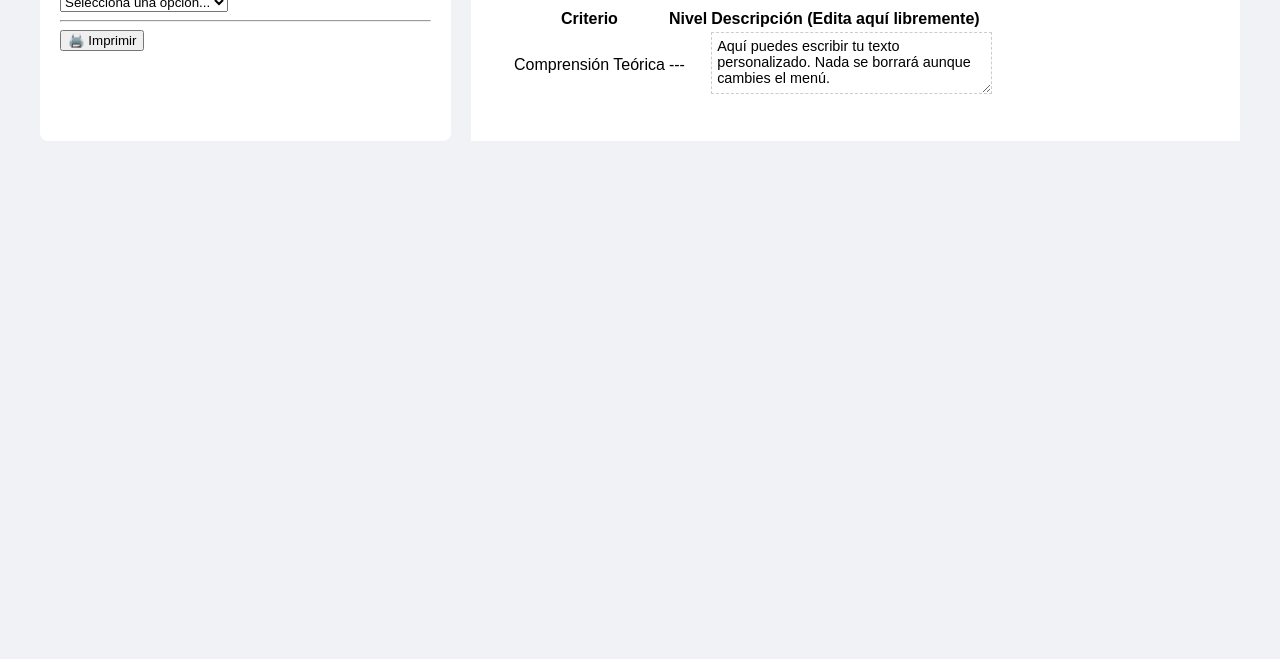
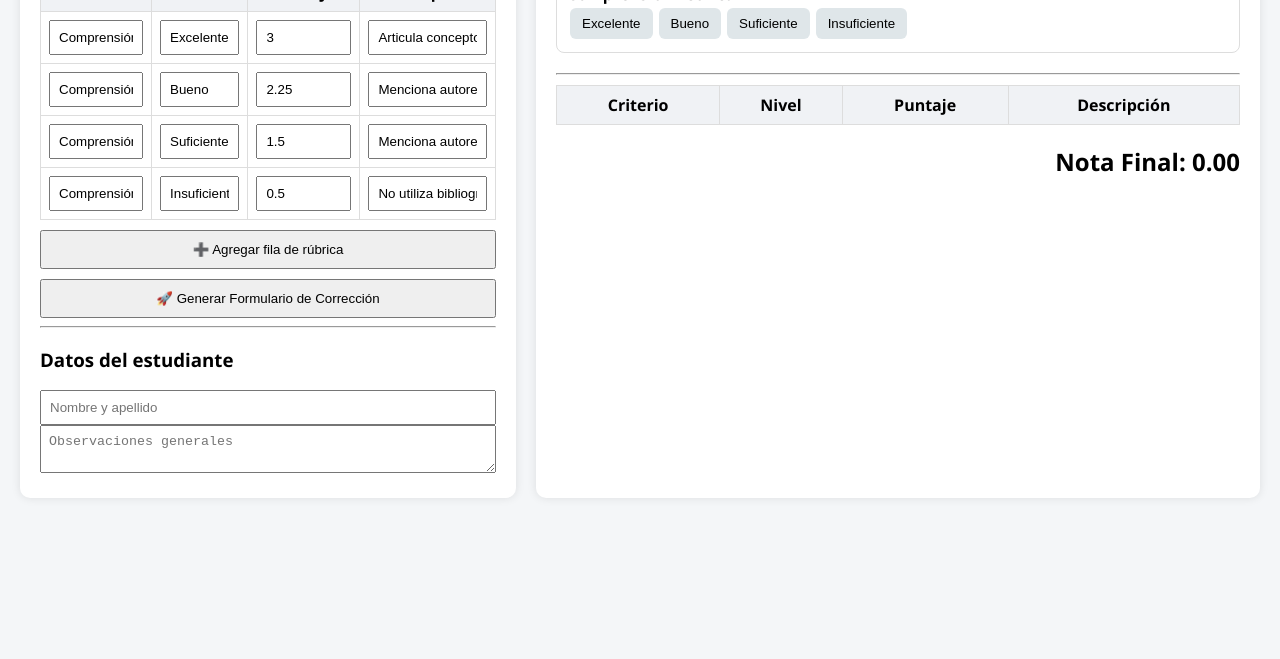
Before and after one commit to lsnieg-design/nomade, a plain HTML site: page raspanti/retroalimentacion.html in a window 1280 px wide. Shown: the part 141-800 px from the top of the page. Drawn offline with Linux system fonts and the light colour scheme.

Commit message:
Update retroalimentacion.html

```diff
--- a/raspanti/retroalimentacion.html
+++ b/raspanti/retroalimentacion.html
@@ -2,78 +2,358 @@
 <html lang="es">
 <head>
 <meta charset="UTF-8">
-    <title>Generador de Retroalimentación</title>
+<title>Generador Universal de Retroalimentación</title>
+
 <style>
-        body { font-family: sans-serif; background: #f0f2f5; padding: 20px; }
-        .contenedor { display: flex; gap: 20px; max-width: 1200px; margin: 0 auto; }
-        .panel-controles { width: 35%; background: white; padding: 20px; border-radius: 8px; }
-        .panel-reporte { width: 65%; background: white; padding: 40px; }
-
-        /* Esto hace que el textarea dentro de la tabla parezca texto normal */
-        .txt-editable {
-            width: 100%; border: 1px dashed #ccc; padding: 5px;
-            font-family: inherit; font-size: 0.9rem; resize: vertical; min-height: 50px;
+body{
+    font-family:Segoe UI,sans-serif;
+    background:#f4f6f8;
+    margin:20px;
 }
 
-        @media print {
-            .panel-controles { display: none; }
-            .panel-reporte { width: 100%; box-shadow: none; padding: 0; }
-            .txt-editable { border: none; } /* Sin borde al imprimir */
+.contenedor{
+    display:flex;
+    gap:20px;
+}
+
+.panel{
+    background:white;
+    padding:20px;
+    border-radius:10px;
+    box-shadow:0 0 10px rgba(0,0,0,.1);
+}
+
+#config{
+    width:40%;
+}
+
+#reporte{
+    width:60%;
+}
+
+table{
+    width:100%;
+    border-collapse:collapse;
+    margin-top:10px;
+}
+
+th,td{
+    border:1px solid #ddd;
+    padding:8px;
+}
+
+th{
+    background:#f0f2f5;
+}
+
+input,textarea{
+    width:100%;
+    padding:8px;
+    box-sizing:border-box;
+}
+
+button{
+    cursor:pointer;
+}
+
+.btn-agregar{
+    margin-top:10px;
+    width:100%;
+    padding:10px;
+}
+
+.boton-nivel{
+    margin:3px;
+    padding:8px 12px;
+    border:none;
+    border-radius:6px;
+    background:#dfe6e9;
+}
+
+.boton-nivel.activo{
+    background:#3498db;
+    color:white;
+}
+
+.criterio-box{
+    margin-bottom:20px;
+    padding:10px;
+    border:1px solid #ddd;
+    border-radius:8px;
+}
+
+.nota{
+    font-size:24px;
+    font-weight:bold;
+    text-align:right;
+    margin-top:20px;
 }
 </style>
 </head>
+
 <body>
 
 <div class="contenedor">
-    <div class="panel-controles">
-        <h2>Controles</h2>
-        <!-- Al cambiar el select, solo cambia el nivel, pero no debería borrar lo que escribas en la tabla -->
-        <label>1. Comprensión (Seleccionar para sugerir):</label>
-        <select onchange="sugerir('rub1', this.value)">
-            <option value="">Selecciona una opción...</option>
-            <option value="Excelente (3p)">Excelente (3p)</option>
-            <option value="Bueno (2.25p)">Bueno (2.25p)</option>
-        </select>
-        <hr>
-        <button onclick="window.print()">🖨️ Imprimir</button>
-    </div>
 
-    <div class="panel-reporte">
-        <h1>Retroalimentación</h1>
-        <table>
+<div class="panel" id="config">
+
+<h2>Configurar Rúbrica</h2>
+
+<table id="tablaRubrica">
+<thead>
 <tr>
 <th>Criterio</th>
 <th>Nivel</th>
-                <th>Descripción (Edita aquí libremente)</th>
+<th>Puntaje</th>
+<th>Descripción</th>
 </tr>
+</thead>
+
+<tbody>
+
 <tr>
-                <td>Comprensión Teórica</td>
-                <td id="rub1-nivel">---</td>
-                <td><textarea id="rub1-desc" class="txt-editable">Aquí puedes escribir tu texto personalizado. Nada se borrará aunque cambies el menú.</textarea></td>
+<td><input value="Comprensión Teórica"></td>
+<td><input value="Excelente"></td>
+<td><input value="3"></td>
+<td><input value="Articula conceptos con autores de forma precisa y profunda"></td>
 </tr>
+
+<tr>
+<td><input value="Comprensión Teórica"></td>
+<td><input value="Bueno"></td>
+<td><input value="2.25"></td>
+<td><input value="Menciona autores adecuadamente"></td>
+</tr>
+
+<tr>
+<td><input value="Comprensión Teórica"></td>
+<td><input value="Suficiente"></td>
+<td><input value="1.5"></td>
+<td><input value="Menciona autores superficialmente"></td>
+</tr>
+
+<tr>
+<td><input value="Comprensión Teórica"></td>
+<td><input value="Insuficiente"></td>
+<td><input value="0.5"></td>
+<td><input value="No utiliza bibliografía"></td>
+</tr>
+
+</tbody>
 </table>
+
+<button class="btn-agregar" onclick="agregarFila()">
+➕ Agregar fila de rúbrica
+</button>
+
+<button class="btn-agregar" onclick="generarCorreccion()">
+🚀 Generar Formulario de Corrección
+</button>
+
+<hr>
+
+<h3>Datos del estudiante</h3>
+
+<input id="nombre" placeholder="Nombre y apellido">
+
+<textarea id="observaciones"
+placeholder="Observaciones generales"></textarea>
+
 </div>
+
+<div class="panel" id="reporte">
+
+<h2>Retroalimentación</h2>
+
+<div id="zonaCorreccion"></div>
+
+<hr>
+
+<table>
+<thead>
+<tr>
+<th>Criterio</th>
+<th>Nivel</th>
+<th>Puntaje</th>
+<th>Descripción</th>
+</tr>
+</thead>
+
+<tbody id="tablaResultado">
+</tbody>
+</table>
+
+<div class="nota">
+Nota Final: <span id="notaFinal">0</span>
+</div>
+
+</div>
+
 </div>
 
 <script>
-    // Tu base de datos de sugerencias
-    const baseSugerencias = {
-        "rub1": {
-            "Excelente (3p)": "Articula conceptos con autores de forma precisa y profunda.",
-            "Bueno (2.25p)": "Menciona autores adecuadamente."
+
+let rubrica = {};
+let seleccionados = {};
+
+function agregarFila(){
+
+let tabla =
+document.querySelector("#tablaRubrica tbody");
+
+let fila = document.createElement("tr");
+
+fila.innerHTML = `
+<td><input></td>
+<td><input></td>
+<td><input></td>
+<td><input></td>
+`;
+
+tabla.appendChild(fila);
 }
+
+function generarCorreccion(){
+
+rubrica = {};
+seleccionados = {};
+
+let filas =
+document.querySelectorAll(
+"#tablaRubrica tbody tr"
+);
+
+filas.forEach(fila=>{
+
+let c =
+fila.cells[0].querySelector("input").value;
+
+let n =
+fila.cells[1].querySelector("input").value;
+
+let p =
+parseFloat(
+fila.cells[2].querySelector("input").value
+);
+
+let d =
+fila.cells[3].querySelector("input").value;
+
+if(!rubrica[c]){
+rubrica[c]=[];
+}
+
+rubrica[c].push({
+nivel:n,
+puntaje:p,
+descripcion:d
+});
+
+});
+
+let zona =
+document.getElementById("zonaCorreccion");
+
+zona.innerHTML="";
+
+for(let criterio in rubrica){
+
+let div =
+document.createElement("div");
+
+div.className="criterio-box";
+
+div.innerHTML=
+`<strong>${criterio}</strong><br>`;
+
+rubrica[criterio].forEach(item=>{
+
+let boton =
+document.createElement("button");
+
+boton.className="boton-nivel";
+
+boton.innerText=item.nivel;
+
+boton.onclick=()=>{
+
+seleccionar(
+criterio,
+item,
+boton
+);
+
 };
 
-    function sugerir(id, valor) {
-        if(valor === "") return;
+div.appendChild(boton);
 
-        // Cambia el nivel
-        document.getElementById(id + '-nivel').innerText = valor;
+});
 
-        // Cambia la descripción SOLO si quieres, pero ahora está en un textarea
-        // que tú puedes editar después sin que esto lo borre.
-        document.getElementById(id + '-desc').value = baseSugerencias[id][valor];
+zona.appendChild(div);
+
 }
+
+actualizarTabla();
+}
+
+function seleccionar(
+criterio,
+item,
+boton
+){
+
+seleccionados[criterio]=item;
+
+let contenedor =
+boton.parentElement;
+
+contenedor
+.querySelectorAll(".boton-nivel")
+.forEach(b=>b.classList.remove("activo"));
+
+boton.classList.add("activo");
+
+actualizarTabla();
+}
+
+function actualizarTabla(){
+
+let tabla =
+document.getElementById(
+"tablaResultado"
+);
+
+tabla.innerHTML="";
+
+let total=0;
+
+for(let criterio in seleccionados){
+
+let item =
+seleccionados[criterio];
+
+total += item.puntaje;
+
+tabla.innerHTML += `
+<tr>
+<td>${criterio}</td>
+<td>${item.nivel}</td>
+<td>${item.puntaje}</td>
+<td>${item.descripcion}</td>
+</tr>
+`;
+
+}
+
+document.getElementById(
+"notaFinal"
+).innerText =
+total.toFixed(2);
+
+}
+
+generarCorreccion();
+
 </script>
 
 </body>
```
Lines whose indentation alone changed are shown as unchanged.
